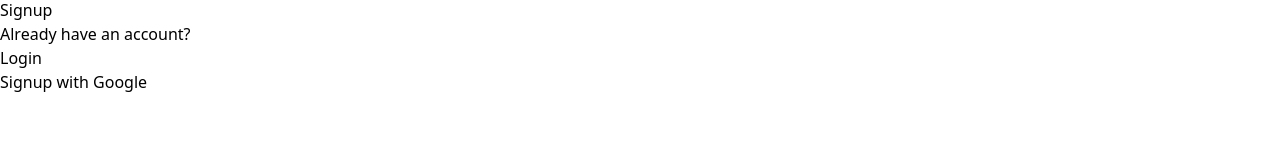
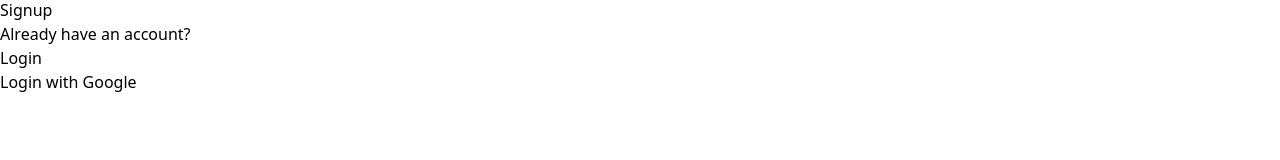
Before and after one commit to Rafiapz/TMA-client, a React (Vite) app: page /signup in a window 1280 px wide. Shown: the part 122-282 px from the top of the page. Built offline with nearby package versions, Linux system fonts and the light colour scheme; no server answers.

Commit message:
loading added

```diff
--- a/src/components/Loading.tsx
+++ b/src/components/Loading.tsx
@@ -1,10 +1,12 @@
-const Loading = () => {
+import { FC } from "react";
+
+const Loading: FC<any> = ({ width }) => {
    return (
       <>
          <button
             disabled
             type="button"
-            className="text-white bg-blue-500 w-full justify-center hover:bg-blue-600 focus:ring-4 focus:ring-blue-300 font-medium rounded-lg text-sm px-5 py-2.5 text-center me-2 dark:bg-blue-500 dark:hover:bg-blue-600 dark:focus:ring-blue-600 inline-flex items-center"
+            className={`text-white bg-blue-500  justify-center hover:bg-blue-600 focus:ring-4 focus:ring-blue-300 font-medium rounded-lg text-sm px-5 py-2.5 text-center me-2 dark:bg-blue-500 dark:hover:bg-blue-600 dark:focus:ring-blue-600 inline-flex items-center ${width}`}
          >
             <svg
                aria-hidden="true"
--- a/src/components/LoginForm.tsx
+++ b/src/components/LoginForm.tsx
@@ -18,8 +18,8 @@ const LoginForm: FC = () => {
       password: "",
    };
 
-   const { mutate, isPending } = useUserLogin();
-   const { mutate: googleLogin } = useLoginWithGoogle();
+   const { mutate, isPending: loginLoading } = useUserLogin();
+   const { mutate: googleLogin, isPending: googleLoading } = useLoginWithGoogle();
    const handleSubmit = (values: ILoginForm) => {
       const formData = new FormData();
       formData.append("email", values?.email);
@@ -54,8 +54,8 @@ const LoginForm: FC = () => {
                         <ErrorMessage name="password" className="text-red-500" component={"div"} />
                      </div>
                      <div className=" p-5 pt-0 ">
-                        {isPending ? (
-                           <Loading />
+                        {loginLoading ? (
+                           <Loading width={"w-full"} />
                         ) : (
                            <button type="submit" className="bg-blue-500 w-full h-10 text-white">
                               Login
@@ -70,10 +70,14 @@ const LoginForm: FC = () => {
                      </div>
                   </Form>
                </Formik>
-               <div className="flex justify-center">
-                  <button onClick={() => googleAuth()} className="bg-blue-500 mt-5 text-white w-44 h-10 rounded-lg">
-                     Login with Google
-                  </button>
+               <div className="flex justify-center pt-5">
+                  {googleLoading ? (
+                     <Loading width={"w-44"} />
+                  ) : (
+                     <button onClick={() => googleAuth()} className="bg-blue-500  text-white w-44 h-10 rounded-lg">
+                        Login with Google
+                     </button>
+                  )}
                </div>
             </div>
          </div>
--- a/src/components/SignupForm.tsx
+++ b/src/components/SignupForm.tsx
@@ -8,6 +8,7 @@ import { jsonConfig } from "../utils/apiUtils";
 import { useLoginWithGoogle } from "../hooks/useUserHooks";
 import toast from "react-hot-toast";
 import { useGoogleLogin } from "@react-oauth/google";
+import Loading from "./Loading";
 
 interface IinitialState {
    firstName: string;
@@ -49,7 +50,7 @@ const SignupForm: FC = () => {
       mutate(formData);
    };
 
-   const { mutate: googleLogin } = useLoginWithGoogle();
+   const { mutate: googleLogin, isPending: googleLoading } = useLoginWithGoogle();
    const handleGoogleLoginSuccess = (tokenResponse: any) => {
       const accessToken = tokenResponse.access_token;
       googleLogin(accessToken);
@@ -106,10 +107,14 @@ const SignupForm: FC = () => {
                      </div>
                   </Form>
                </Formik>
-               <div className="flex justify-center">
-                  <button onClick={() => googleAuth()} className="bg-blue-500 mt-5 text-white w-44 h-10 rounded-lg">
-                     Signup with Google
-                  </button>
+               <div className="flex justify-center p-1">
+                  {googleLoading ? (
+                     <Loading width={"w-44"} />
+                  ) : (
+                     <button onClick={() => googleAuth()} className="bg-blue-500  text-white w-44 h-10 rounded-lg">
+                        Login with Google
+                     </button>
+                  )}
                </div>
             </div>
          </div>
```
